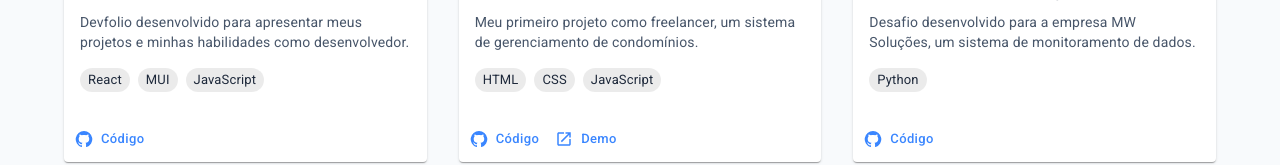
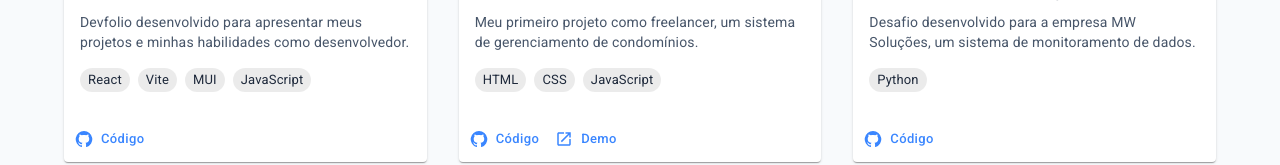
Before and after one commit to Gabrielrc11/devfolio, a React (Vite) app: page / in a window 1280 px wide. Both pictures are taken after a click on the button "Ver Projetos". Shown: the part 458-623 px from the top of the page. Built offline with nearby package versions, Linux system fonts and the light colour scheme.

Commit message:
feat: Add vite in techs devfolio

```diff
--- a/src/pages/Projects.jsx
+++ b/src/pages/Projects.jsx
@@ -23,7 +23,7 @@ const projects = [
     title: 'Devfolio',
     description: 'Devfolio desenvolvido para apresentar meus projetos e minhas habilidades como desenvolvedor.',
     image: dvImage,
-    technologies: ['React', 'MUI', 'JavaScript'],
+    technologies: ['React', 'Vite', 'MUI', 'JavaScript'],
     githubUrl: 'https://github.com/Gabrielrc11/devfolio',
   },
   {
```
